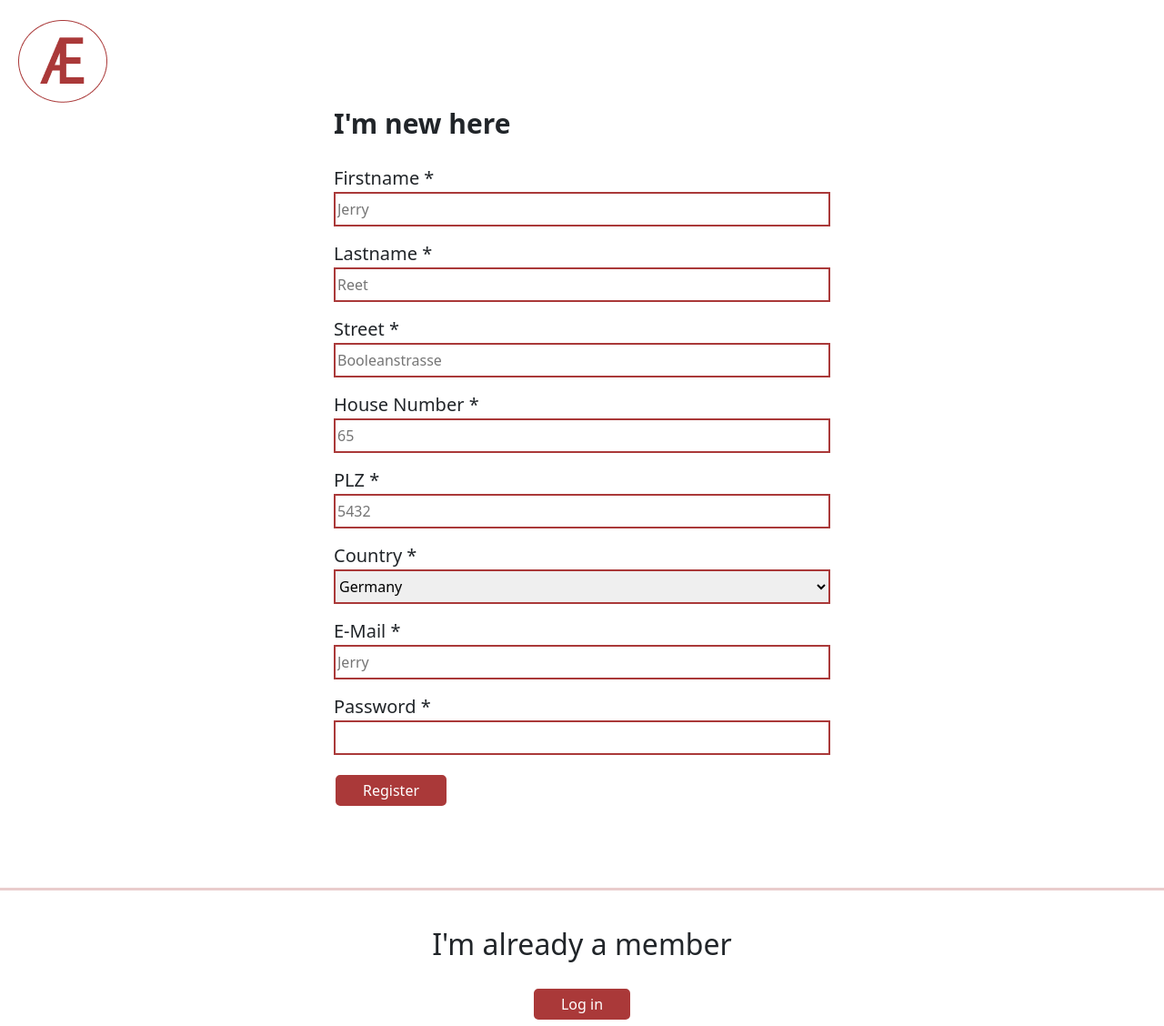
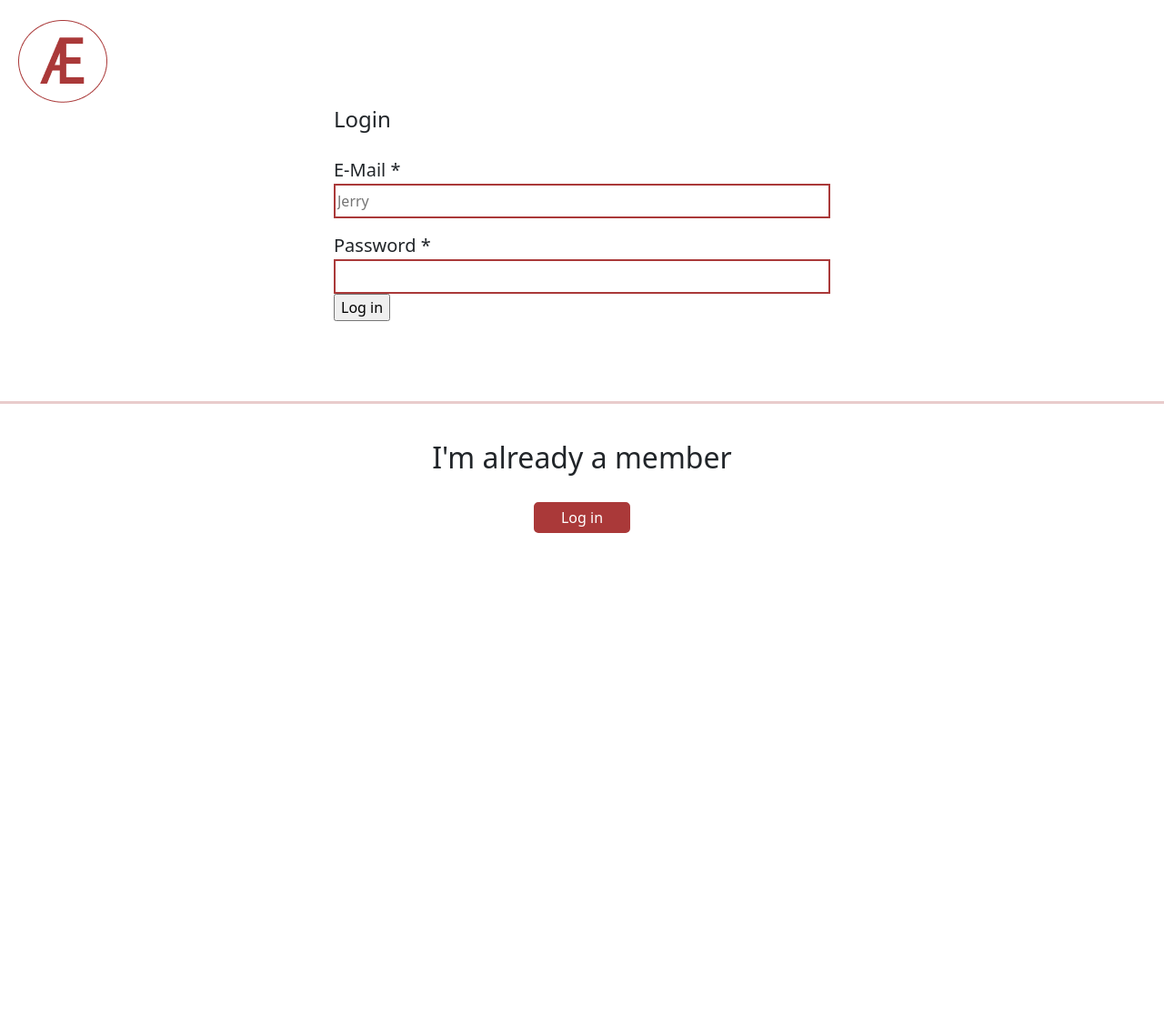
Before and after one commit to ak1215/m426_project, a PHP site: page /View/login-view.php in a window 1280 px wide. Shown: the top 1128 px of the page at 91% size. After the commit the page ends 586 px from the top, so only its background shows below. Run offline with PHP 8.4, Linux system fonts and the light colour scheme.

Commit message:
updated login view

```diff
--- a/View/login-view.php
+++ b/View/login-view.php
@@ -13,65 +13,25 @@
 
 <body>
 <img class="logo" src="pictures/register-logo.png" alt="logo">
-<div class="container" id="register_fields">
+<div class="container" id="login_fields">
     <div class="row">
         <div class="col-sm-3"></div>
         <div class="col-sm-6">
-            <form action="../model/registrierung-model.php" method="post">
-                <fieldset class="register-group">
-                    <legend class="register-group-label">I'm new here</legend>
-                    <div class="register-group">
-                        <label for="label_firstname">Firstname *</label>
-                        <br>
-                        <input type="text" id="input_firstname" name="input_firstname" placeholder="Jerry"
-                               required="required">
-                    </div>
-                    <div class="register-group">
-                        <label for="label_lastname">Lastname *</label>
-                        <br>
-                        <input type="text" id="input_lastname" name="input_lastname" placeholder="Reet"
-                               required="required">
-                    </div>
-                    <div class="register-group">
-                        <label for="label_street">Street *</label>
-                        <br>
-                        <input type="text" id="input_street" name="input_street" placeholder="Booleanstrasse"
-                               required="required">
-                    </div>
-                    <div class="register-group">
-                        <label for="label_housenumber">House Number *</label>
-                        <br>
-                        <input type="number" id="input_housenumber" name="input_housenumber" placeholder="65"
-                               required="required">
-                    </div>
-                    <div class="register-group">
-                        <label for="label_plz">PLZ *</label>
-                        <br>
-                        <input type="number" id="input_plz" name="input_plz" placeholder="5432" required="required">
-                    </div>
-                    <div class="register-group">
-                        <label for="label_country">Country *</label>
-                        <br>
-                        <select id="input_country" name="input_country">
-                            <option name="input_country" value="GE">Germany</option>
-                            <option name="input_country" value="EN">England</option>
-                            <option name="input_country" value="IT">Italy</option>
-                            <option name="input_country" value="FR">France</option>
-                            <option name="input_country" value="CH">China</option>
-                        </select>
-                    </div>
-                    <div class="register-group">
+            <form action="../model/login-model.php" method="post">
+                <fieldset class="login-group">
+                    <legend class="login-group-label">Login</legend>
+                    <div class="login-group">
                         <label for="label_email">E-Mail *</label>
                         <br>
                         <input type="text" id="input_email" name="input_email" placeholder="Jerry" required="required">
                     </div>
-                    <div class="register-group">
+                    <div class="login-group">
                         <label for="label_password">Password *</label>
                         <br>
                         <input type="password" id="input_password" name="input_password" required="required">
                     </div>
-                    <div class="register-button">
-                        <input class="register-btn" type="submit" value="Register">
+                    <div class="login-button">
+                        <input class="login-btn" type="submit" value="Log in">
                     </div>
                 </fieldset>
         </div>
```
